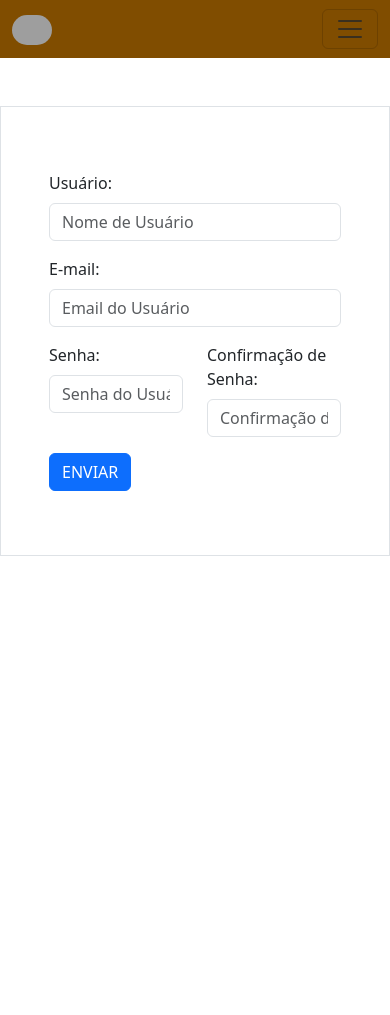
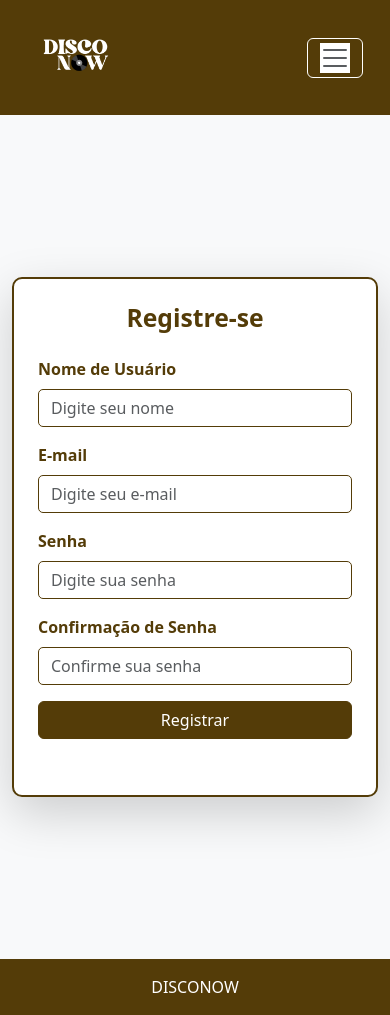
Before and after one commit to Miguel11h/tcc, a PHP site: page /public/registro.html in a window 390 px wide. Before the commit the page ends 556 px from the top, so only its background shows below. Run offline with PHP 8.4, Linux system fonts and the light colour scheme; grey boxes are pictures that could not be loaded.

Commit message:
atualização no estilo da pagina de registro

```diff
--- a/arquivosinuteis/exemplo_api/public/registro.html
+++ b/arquivosinuteis/exemplo_api/public/registro.html
@@ -1,78 +1,75 @@
 <!DOCTYPE html>
-<html>
+<html lang="pt-br">
 <head>
+    <meta charset="UTF-8">
+    <meta name="viewport" content="width=device-width, initial-scale=1.0">
     <title>Registro DiscoNow</title>
     <link href="https://cdn.jsdelivr.net/npm/bootstrap@5.3.3/dist/css/bootstrap.min.css" rel="stylesheet">
     <link rel="stylesheet" href="style.css">
 </head>
 <body>
     <nav class="navbar navbar-expand-sm custom-navbar">
-
         <div class="container-fluid">
-		  <!-- Links -->
             <a class="navbar-brand" href="#">
-			<img src="../../logo.png" alt="Avatar Logo" style="width:40px;" class="rounded-pill">
+                <img src="logo.png" alt="Avatar Logo" style="width:100px;">
             </a>
             <button class="navbar-toggler" type="button" data-bs-toggle="collapse" data-bs-target="#collapsibleNavbar">
                 <span class="navbar-toggler-icon"></span>
             </button>
             <div class="collapse navbar-collapse" id="collapsibleNavbar">
-		  <ul class="navbar-nav">
+                <ul class="navbar-nav ms-auto">
                     <li class="nav-item">
-			  <a class="nav-link" href="#">
-				<b>
-					INICIO
-				</b>
-				</a>
+                        <a class="nav-link custom-nav-link" href="#"><b>INÍCIO</b></a>
                     </li>
                     <li class="nav-item">
-			  <a class="nav-link" href="#">
-				<b>
-					CATEGORIAS
-				</b>
-				</a>
+                        <a class="nav-link custom-nav-link" href="#"><b>CATEGORIAS</b></a>
                     </li>
                     <li class="nav-item">
-			  <a class="nav-link" href="#">
-				<b>
-					GÊNEROS</a>
-				</b>
+                        <a class="nav-link custom-nav-link" href="#"><b>GÊNEROS</b></a>
                     </li>
                 </ul>
             </div>
         </div>
+    </nav>
 
-	  </nav>
-	<div class="container p-5 my-5 border">
-	<form action="" class='form_exemplo'>
-		<div class="mb-3 mt-3">
-		<label for="nome" class="form-label">Usuário: </label>
-		<input type="text" id="nome" name="nome" class="form-control" placeholder="Nome de Usuário">
+    <div class="container-fluid d-flex align-items-center justify-content-between min-vh-100">
+        <div class="image-container animated">
+            <img src="ouvindo.png" alt="Imagem de destaque" class="img-fluid">
+        </div>
+        <div class="register-container animated">
+            <div class="card p-4 shadow-lg" style="max-width: 400px; width: 100%;">
+                <h2 class="text-center mb-4">Registre-se</h2>
+                <form class="form_exemplo">
+                    <div class="mb-3">
+                        <label for="nome" class="form-label">Nome de Usuário</label>
+                        <input type="text" id="nome" name="nome" class="form-control" placeholder="Digite seu nome">
                     </div>
                     <div class="mb-3">
-		<label for="email" class="form-label">E-mail: </label>
-		<input type="text" id="email" name="email" class="form-control" placeholder="Email do Usuário">
+                        <label for="email" class="form-label">E-mail</label>
+                        <input type="email" id="email" name="email" class="form-control" placeholder="Digite seu e-mail">
                     </div>
-		<div class="row">
-		<div class="col">
                     <div class="mb-3">
-			<label for="senha" class="form-label">Senha: </label>
-			<input type="password" id="senha" name="senha" class="form-control" placeholder="Senha do Usuário">
+                        <label for="senha" class="form-label">Senha</label>
+                        <input type="password" id="senha" name="senha" class="form-control" placeholder="Digite sua senha">
                     </div>
+                    <div class="mb-3">
+                        <label for="conf_senha" class="form-label">Confirmação de Senha</label>
+                        <input type="password" id="conf_senha" name="conf_senha" class="form-control" placeholder="Confirme sua senha">
                     </div>
-			<div class="col">
-				<div class="mb-3">
-				<label for="conf_senha" class="form-label">Confirmação de Senha: </label>
-				<input type="password" id="conf_senha" name="conf_senha" class="form-control" placeholder="Confirmação de Senha">
+                    <button type="submit" class="btn btn-primary w-100">Registrar</button>
+                </form>
+                <p id="message" class="mt-3 text-center"></p>
             </div>
         </div>
     </div>
 
-		<input type="submit" value="ENVIAR" class="btn btn-primary">
-	</form>
-	<p id="message"></p>
+    <footer class="footer mt-auto py-3">
+        <div class="container text-center">
+            <span class="text-muted">DISCONOW</span>
         </div>
-
+    </footer>
+    <script src="https://cdn.jsdelivr.net/npm/@popperjs/core@2.11.8/dist/umd/popper.min.js"></script>
+    <script src="https://cdn.jsdelivr.net/npm/bootstrap@5.3.3/dist/js/bootstrap.min.js"></script>
     <script src="app.js"></script>
 </body>
 </html>
--- a/arquivosinuteis/exemplo_api/public/style.css
+++ b/arquivosinuteis/exemplo_api/public/style.css
@@ -1,3 +1,146 @@
 .custom-navbar {
-    background-color: #804d00; /* Substitua pela cor desejada */
+    background-color: #543c08;
 }
+
+body {
+    background-color: #f8f9fa;
+}
+
+.card {
+    border-radius: 10px;
+    background-color: white;
+    border: 2px solid #543c08;
+}
+
+h2 {
+    color: #543c08;
+    font-weight: bold;
+}
+
+.form-label {
+    color: #543c08;
+    font-weight: bold;
+}
+
+.form-control {
+    border: 1px solid #543c08;
+    border-radius: 5px;
+}
+
+.form-control:focus {
+    box-shadow: 0 0 5px rgba(84, 60, 8, 0.5);
+    border-color: #543c08;
+}
+
+.btn-primary {
+    background-color: #543c08;
+    border-color: #543c08;
+}
+
+.btn-primary:hover {
+    background-color: #6e5411;
+    border-color: #6e5411;
+}
+
+#message {
+    color: #543c08;
+}
+
+@media (max-width: 576px) {
+    .card {
+        padding: 1rem;
+    }
+}
+
+.navbar {
+    background-color: #543c08;
+    padding: 15px;
+}
+.navbar-brand img {
+    width: 100px;
+    height: auto;
+}
+
+
+.custom-nav-link {
+    color: white !important;
+    font-size: 1.2rem;
+    text-transform: uppercase;
+    padding: 10px 20px;
+    border: 2px solid transparent;
+    transition: all 0.3s ease;
+}
+
+.custom-nav-link:hover {
+    color: #543c08 !important;
+    background-color: white;
+    border-radius: 5px;
+    border: 2px solid white;
+}
+
+.custom-nav-link:active {
+    background-color: #6e5411;
+    border-color: #6e5411;
+}
+
+.navbar-toggler {
+    border-color: white;
+}
+
+.navbar-toggler-icon {
+    background-color: white;
+}
+
+@media (max-width: 576px) {
+    .custom-nav-link {
+        font-size: 1rem;
+        padding: 8px 15px;
+    }
+}
+
+.footer {
+    background-color: #543c08;
+    color: white;
+    position: relative;
+    bottom: 0;
+    width: 100%;
+    text-align: center;
+    padding: 10px 0;
+}
+
+.footer .text-muted {
+    color: white !important;
+}
+
+.container-fluid {
+    display: flex;
+    align-items: center;
+    justify-content: space-between;
+}
+
+.image-container {
+    flex: 1;
+    padding: 20px;
+}
+
+.image-container img {
+    max-width: 100%;
+    height: auto;
+}
+
+.register-container {
+    flex: 1;
+    display: flex;
+    justify-content: center;
+    align-items: center;
+}
+
+@media (max-width: 992px) {
+    .image-container {
+        display: none;
+    }
+    .register-container {
+        flex: 1;
+        width: 100%;
+    }
+}
```
Also changed, not shown: arquivosinuteis/exemplo_api/db/banco.db, arquivosinuteis/exemplo_api/public/logo.png (renamed from arquivosinuteis/logo.png), 1 other file. Lines whose indentation alone changed are shown as unchanged.
